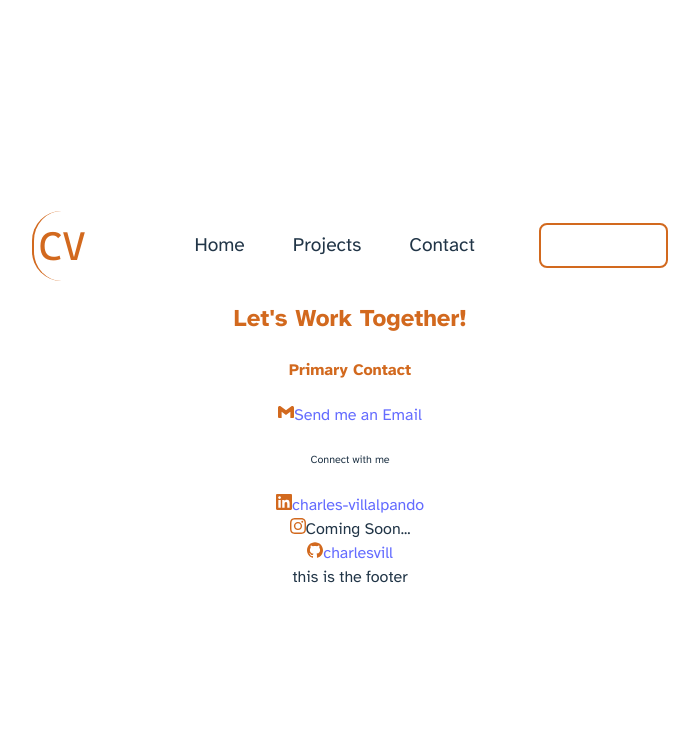
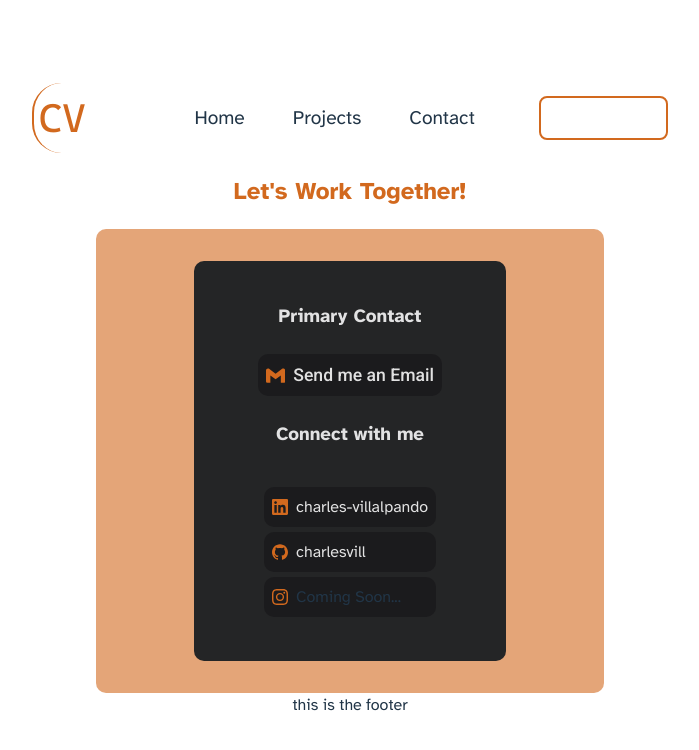
Before and after one commit to charlesvill/portfolio-react, a React (Vite) app: page /contact in a window 1280 px wide. Shown: the top 750 px of the page, without its empty margins (290-989 px from the left). Built offline with nearby package versions, Linux system fonts and the light colour scheme.

Commit message:
Contact layout & styling

```diff
--- a/src/index.css
+++ b/src/index.css
@@ -39,8 +39,8 @@
   --base-heading-color: rgba(255, 255, 255, 0.87);
   --accent-text-color: #d2691e;
   --background-darkest-color: #1b1b1d;
-  --background-darker-color:#242526;
-  --background-dark-color:#242424;
+  --background-darker-color: #242526;
+  --background-dark-color: #242424;
 
   font-synthesis: none;
   text-rendering: optimizeLegibility;
@@ -67,10 +67,16 @@ html {
 a {
   font-weight: 500;
   color: #646cff;
-  text-decoration: inherit;
+  text-decoration-line: underline;        /* force underline always */
+  text-decoration-color: transparent;     /* invisible at first */
+  text-decoration-thickness: 2px;
+  text-underline-offset: 4px;
+  transition: text-decoration-color 0.3s ease;
 }
-a:hover {
-  color: #535bf2;
+
+a:hover,
+a:focus {
+  text-decoration-color: currentColor;    /* underline fades in */
 }
 
 body {
--- a/src/pages/contact/contact.jsx
+++ b/src/pages/contact/contact.jsx
@@ -3,34 +3,52 @@ import { SiGmail, SiLinkedin, SiInstagram, SiGithub } from 'react-icons/si';
 
 export function Contact() {
   return (
-    <section>
-      <heading>
-        <h2>{`Let's Work Together!`}</h2>
-      </heading>
-      <article>
+    <section aria-labelledby="contact-heading">
+      <header>
+        <h2 id="contact-heading">Let{`'`}s Work Together!</h2>
+      </header>
+
+      <article className={styles.pageCont}>
         <div className={styles.contactsCont}>
-          <h4>Primary Contact</h4>
+          <h3>Primary Contact</h3>
           <div className={styles.primaryCont}>
-            <SiGmail />
-            <a href="mailto:yourname@example.com?subject=Portfolio%20Inquiry&body=Hello!">
+            <SiGmail aria-hidden="true" />
+            <a
+              href="mailto:yourname@example.com?subject=Portfolio%20Inquiry&body=Hello!"
+              target="_blank"
+              rel="noreferrer"
+            >
               Send me an Email
             </a>
           </div>
-          <h6>Connect with me</h6>
-          <div className={styles.connectCont}>
-            <SiLinkedin />
-            <a href="www.linkedin.com/in/charles-villalpando-732b61289">
-              charles-villalpando
-            </a>
-          </div>
-          <div className={styles.connectCont}>
-            <SiInstagram />
-            <span>Coming Soon...</span>
-          </div>
-          <div className={styles.connectCont}>
-            <SiGithub />
-            <a href="https://github.com/charlesvill">charlesvill</a>
-          </div>
+
+          <h3>Connect with me</h3>
+          <ul className={styles.connectList}>
+            <li className={styles.connectCont}>
+              <SiLinkedin aria-hidden="true" />
+              <a
+                href="https://www.linkedin.com/in/charles-villalpando-732b61289"
+                target="_blank"
+                rel="noreferrer"
+              >
+                charles-villalpando
+              </a>
+            </li>
+            <li className={styles.connectCont}>
+              <SiGithub aria-hidden="true" />
+              <a
+                href="https://github.com/charlesvill"
+                target="_blank"
+                rel="noreferrer"
+              >
+                charlesvill
+              </a>
+            </li>
+            <li className={styles.connectCont}>
+              <SiInstagram aria-hidden="true" />
+              <span>Coming Soon...</span>
+            </li>
+          </ul>
         </div>
       </article>
     </section>
--- a/src/pages/contact/contact.module.css
+++ b/src/pages/contact/contact.module.css
@@ -0,0 +1,81 @@
+.pageCont {
+  width: 100%;
+  background-color: color-mix(
+    in srgb,
+    var(--accent-text-color) 60%,
+    transparent
+  );
+  border-radius: 10px;
+  display: flex;
+  justify-content: center;
+  align-items: center;
+  padding: 2rem;
+}
+
+.contactsCont {
+  width: 70%;
+  height: 400px;
+  background-color: var(--background-darker-color);
+  display: flex;
+  flex-direction: column;
+  justify-content: center;
+  align-items: center;
+  border-radius: 10px;
+}
+
+.contactsCont > h3 {
+  color: var(--base-heading-color);
+}
+
+.connectList {
+  padding: 0;
+}
+
+.primaryCont,
+.connectCont {
+  display: flex;
+  justify-content: flex-start;
+  align-items: center;
+  gap: 0.5rem;
+  background-color: var(--background-darkest-color);
+  border-radius: 10px;
+  padding: 0.5rem;
+  margin: 0.3rem;
+}
+
+.primaryCont > a {
+  font-size: 1.1rem;
+  font-family: 'Roboto';
+}
+.primaryCont > svg {
+  width: 1.2rem;
+  height: auto;
+}
+
+.primaryCont > a,
+.connectCont > a {
+  color: var(--base-heading-color);
+}
+.primaryCont {
+  transition:
+    background-color 0.3s ease,
+    color 0.3s ease;
+}
+
+.primaryCont:hover,
+.primaryCont:focus {
+  background-color: var(--base-heading-color);
+}
+.primaryCont:hover > a,
+.primaryCont:focus > a {
+  color: var(--background-dark-color);
+}
+
+@media (max-width: 768px) {
+
+  .contactsCont{
+    width: 100%;
+    height: auto;
+  }
+
+}
```
